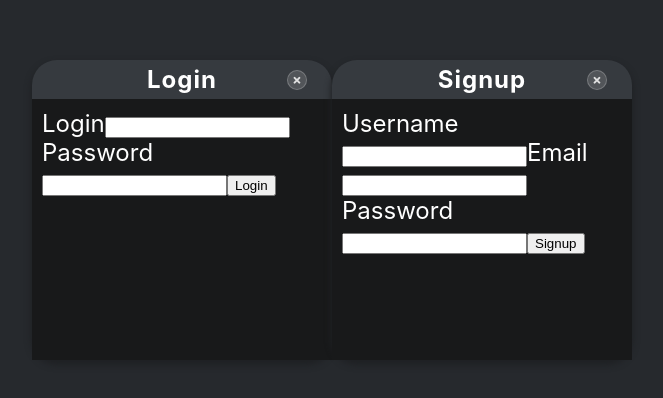
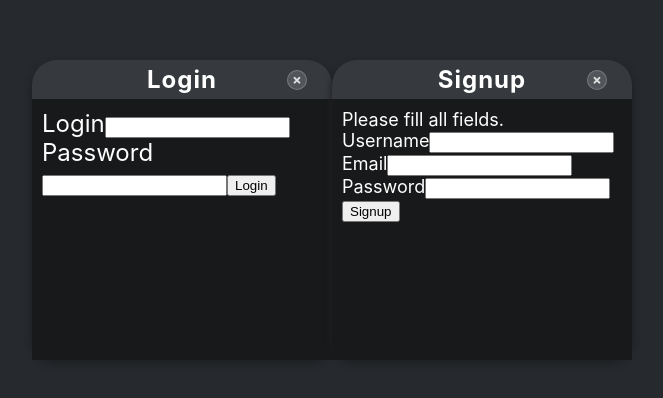
Before and after one commit to federicoPedraza/epic-rpg, a React (Create React App) app: page / in a window 1280 px wide. Shown: the part 190-588 px from the top of the page, without its empty margins (308-971 px from the left). Built offline with nearby package versions, Linux system fonts and the light colour scheme; no server answers.

Commit message:
added signup stuff

```diff
--- a/src/components/cards/login/login.card.tsx
+++ b/src/components/cards/login/login.card.tsx
@@ -9,8 +9,6 @@ const LoginCard = (props: ICard) => {
 
     const handleLogin = async (event: any) => {
         event.preventDefault();
-        console.log(username, password);
-
         try {
             const restService = RestService.getInstance();
             const user = await restService.login(username, password);
--- a/src/components/cards/signup/signup.card.sass
+++ b/src/components/cards/signup/signup.card.sass
@@ -0,0 +1,4 @@
+.signup-container
+    font-size: 18px
+    display: flex
+    flex-direction: column
--- a/src/components/cards/signup/signup.card.tsx
+++ b/src/components/cards/signup/signup.card.tsx
@@ -1,15 +1,37 @@
 import React, { useState } from 'react'
 import RestService from '../../../services/rest.service';
+import { EMAIL_VERIFICATION_REGEX, isEmptyOrNull, PASSWORD_VERIFICATION_REGEX, USERNAME_VERIFICATION_REGEX } from '../../../utils/verifiers';
 import { Card } from '../card/card';
 import { ICard } from '../card/card.constants';
+import './signup.card.sass';
 
 const SignupCard = (props: ICard) => {
     const [ username, setUsername ] = useState<string>('');
     const [ email, setEmail ] = useState<string>('');
     const [ password, setPassword ] = useState<string>('');
+    const [ message, setMessage ] = useState<string>('Please fill all fields.');
 
     const handleSignup = async (event: any) => {
         event.preventDefault();
+
+        if (isEmptyOrNull(password) || isEmptyOrNull(email) || isEmptyOrNull(username)) {
+            setMessage("Please fill all fields");
+        }
+
+        if (!EMAIL_VERIFICATION_REGEX.test(email)) {
+            setMessage("Your email is invalid or unavailable");
+            return;
+        }
+
+        if (USERNAME_VERIFICATION_REGEX.test(username)) {
+            setMessage("Your username has invalid characters. It must contain at least 3 characters");
+            return;
+        }
+
+        if (PASSWORD_VERIFICATION_REGEX.test(password)) {
+            setMessage("Your password is invalid. It must contain at least 8 characters, one capital letter, and one number.");
+            return;
+        }
 
         try {
             const restService = RestService.getInstance();
@@ -22,21 +44,24 @@ const SignupCard = (props: ICard) => {
 
     return (
         <Card {...props} title="Signup" closeable>
+            <div className='signup-container'>
+                <span>{message}</span>
                 <form onSubmit={handleSignup}>
                     <label>
                         Username
-                    <input type="text" value={username} onChange={v => setUsername(v.target.value) } />
+                        <input type="text" value={username} required onChange={v => setUsername(v.target.value) } />
                     </label>
                     <label>
                         Email
-                    <input type="text" value={email} onChange={v => setEmail(v.target.value) } />
+                        <input type="email" value={email} required onChange={v => setEmail(v.target.value) } />
                     </label>
                     <label>
                         Password
-                    <input type="password" value={password} onChange={v => setPassword(v.target.value) }  />
+                        <input type="password" value={password} required onChange={v => setPassword(v.target.value) }  />
                     </label>
                     <input type="submit" value="Signup" />
                 </form>
+            </div>
         </Card>
     )
 }
--- a/src/services/rest.service.tsx
+++ b/src/services/rest.service.tsx
@@ -37,7 +37,7 @@ class RestService {
 
     async login(username: string, password: string) {
         try {
-            const response = await axios.post(`${this.baseURL}/login`, { params: {username, password}});
+            const response = await axios.post(`${this.baseURL}/login`, { username: username, password: password });
             return response;
         } catch (error) {
             console.log(error);
```
Lines whose indentation alone changed are shown as unchanged.
